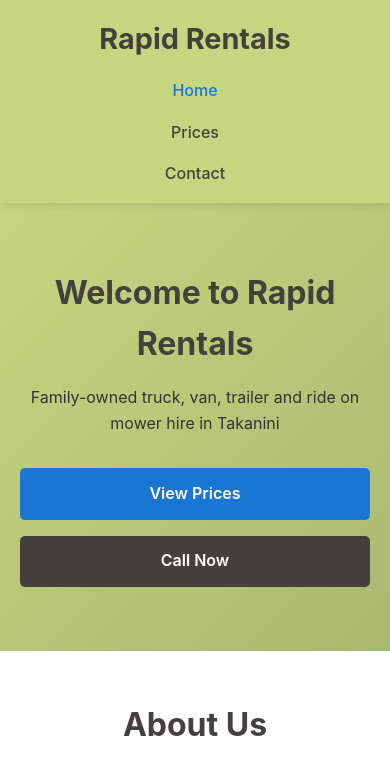
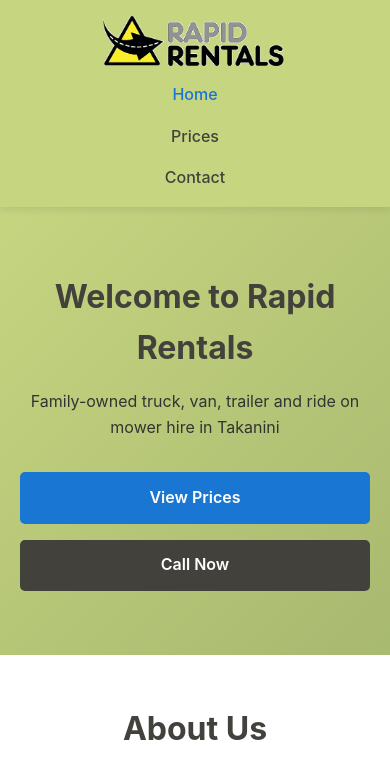
Before and after one commit to marcusl0l/rapidrentals-website, a plain HTML site: page index.html in a window 390 px wide. Shown: the top 779 px of the page. Drawn offline with Linux system fonts and the light colour scheme.

Commit message:
Replace header text with logo image - PNG format with responsive sizing

```diff
--- a/css/modern.css
+++ b/css/modern.css
@@ -45,9 +45,19 @@
     padding: 1rem 20px;
 }
 
-.logo h1 {
-    font-size: 1.8rem;
-    color: var(--secondary-color);
+.logo a {
+    display: block;
+    line-height: 0;
+}
+
+.logo img {
+    height: 60px;
+    width: auto;
+    transition: opacity 0.3s;
+}
+
+.logo img:hover {
+    opacity: 0.8;
 }
 
 .nav ul {
@@ -677,6 +687,10 @@
         gap: 1rem;
     }
 
+    .logo img {
+        height: 50px;
+    }
+
     .nav ul {
         flex-direction: column;
         gap: 1rem;
--- a/index.html
+++ b/index.html
@@ -150,7 +150,9 @@
     <header class="header">
         <div class="container">
             <div class="logo">
-                <h1>Rapid Rentals</h1>
+                <a href="index.html">
+                    <img src="Photos/Gallery/logo.png" alt="Rapid Rentals Takanini Logo">
+                </a>
             </div>
             <nav class="nav">
                 <ul>
```
Also changed, not shown: contact.html (+3 -1 lines), prices.html (+3 -1 lines), Photos/Gallery/logo.png (added).
